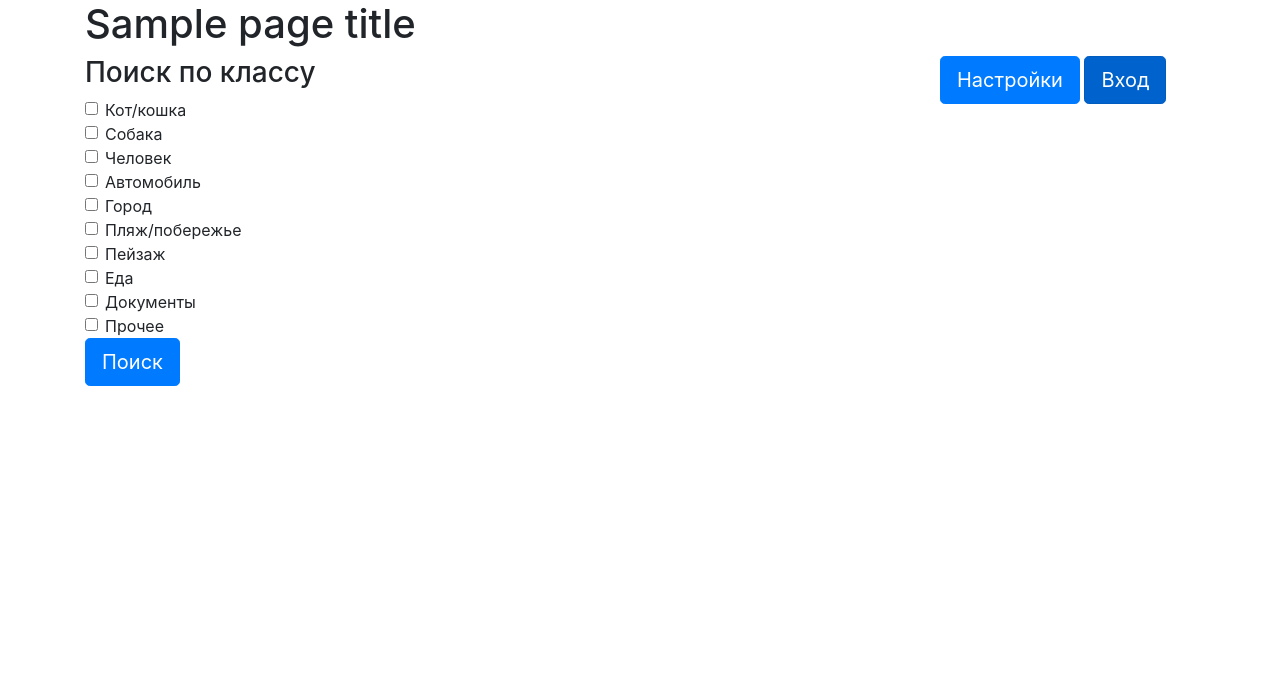
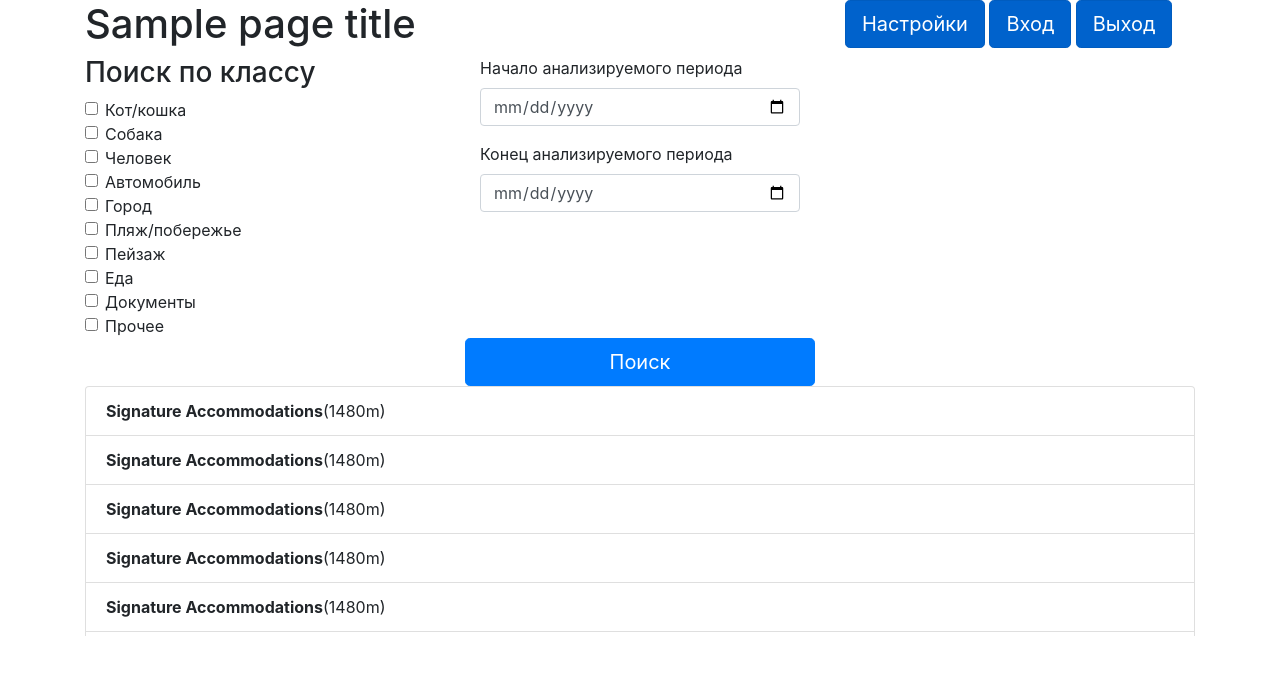
Before and after one commit to VarlamovGeorge/LP_PhotoAnalyzer, a Flask app: template webapp/webapp/templates/index.html in a window 1280 px wide. Shown: the top 680 px of the page. Run offline with Flask 2, Linux system fonts and the light colour scheme; the template is opened without the code that fills it: most values are stand-ins (such as "Sample title", 1, 10 or a date in 2020); parts of the project's set-up code (start-up, migrations or seed data) failed here and were passed over; some libraries are stand-ins or nearby versions.

Commit message:
На главной странице добавлены поля ввода периода создания фотографии; добавлена страница с настройками

```diff
--- a/webapp/webapp/__init__.py
+++ b/webapp/webapp/__init__.py
@@ -56,8 +56,17 @@ def create_app():
     @app.route('/search', methods=['POST'])
     def search():
         selected_classes = request.form.getlist('class')
-        print(selected_classes)
+        selected_start_date = request.form.get('start_date')
+        selected_end_date = request.form.get('end_date')
+        print(selected_classes, selected_start_date, selected_end_date)
         return redirect(url_for('index'))
+
+    @app.route('/settings')
+    def settings():
+        if not current_user.is_authenticated:
+            return redirect(url_for('login'))
+        title = 'Настройки системы'
+        return render_template('settings.html', page_title=title)
 
     return app
 
--- a/webapp/webapp/templates/index.html
+++ b/webapp/webapp/templates/index.html
@@ -12,10 +12,18 @@
   </head>
   <body>
     <div class='container'>
+      <div class='row'>
+        <div class='col-8'>
           <h1>{{ page_title }}</h1>
+        </div>
+        <div class='col-4'>
+          <a href="{{ url_for('settings') }}" class="btn btn-primary btn-lg active" role="button" aria-pressed="true">Настройки</a>
+          <a href="{{ url_for('login') }}" class="btn btn-primary btn-lg active" role="button" aria-pressed="true">Вход</a>
+          <a href="{{ url_for('logout') }}" class="btn btn-primary btn-lg active" role="button" aria-pressed="true">Выход</a>
+        </div>
+      </div>
+
       <div class='row'>
-      <div class='col'>
-        <form action="{{ url_for('search') }}" method="post">
         {% with messages = get_flashed_messages() %}
           {% if messages %}
             <div class="alert alert-warning" role="alert">
@@ -25,6 +33,13 @@
             </div>
           {% endif %}
         {% endwith %}
+      </div>
+
+      <form action="{{ url_for('search') }}" method="post">
+      <div class='row'>
+        <div class='col'>
+
+
           <h3>Поиск по классу</h3>
           <div class="form-check">
             <input class="form-check-input" name='class' type="checkbox" value="cats" id="defaultCheck1">
@@ -86,21 +101,89 @@
             Прочее
             </label>
           </div>
-        <button type="submit" class="btn btn-primary btn-lg">Поиск</button>
-        </form>
+
         </div>
+
+        <div class='col'>
+          <div class="container">
+              <div class="form-group">
+                <label >Начало анализируемого периода</label>
+                <input type="date" name="start_date" max="3000-12-31" min="2000-01-01" class="form-control">
+              </div>
+              <div class="form-group">
+                <label >Конец анализируемого периода</label>
+                <input type="date" name="end_date" min="2000-01-01" max="3000-12-31" class="form-control">
+              </div>
+          </div>
+        </div>
+
         <div class='col'>
 
         </div>
-      <div class='col'>
+      </div>
+
+
+      <div class='row'>
+        <div class='col-4'>
 
         </div>
-      <div class='col'>
-        <button type="button" class="btn btn-primary btn-lg">Настройки</button>
-        <a href="/login" class="btn btn-primary btn-lg active" role="button" aria-pressed="true">Вход</a>
+        <div class='col-4'>
+          <button type="submit" class="btn btn-primary btn-lg btn-block">Поиск</button>
         </div>
+        <div class='col-4'>
+
         </div>
+      </div> <!-- row -->
+
+      <div class='row-12'>
+         <ul class="list-group" style="height: 250px; overflow-y: scroll;">
+            <li class="list-group-item"><strong>Signature
+                Accommodations</strong>(1480m)
+            </li>
+            <li class="list-group-item"><strong>Signature
+                Accommodations</strong>(1480m)
+            </li>
+            <li class="list-group-item"><strong>Signature
+                Accommodations</strong>(1480m)
+            </li>
+            <li class="list-group-item"><strong>Signature
+                Accommodations</strong>(1480m)
+            </li>
+            <li class="list-group-item"><strong>Signature
+                Accommodations</strong>(1480m)
+            </li>
+            <li class="list-group-item"><strong>Signature
+                Accommodations</strong>(1480m)
+            </li>
+            <li class="list-group-item"><strong>Signature
+                Accommodations</strong>(1480m)
+            </li>
+            <li class="list-group-item"><strong>Signature
+                Accommodations</strong>(1480m)
+            </li>
+            <li class="list-group-item"><strong>Signature
+                Accommodations</strong>(1480m)
+            </li>
+            <li class="list-group-item"><strong>Signature
+                Accommodations</strong>(1480m)
+            </li>
+            <li class="list-group-item"><strong>Signature
+                Accommodations</strong>(1480m)
+            </li>
+            <li class="list-group-item"><strong>Signature
+                Accommodations</strong>(1480m)
+            </li>
+            <li class="list-group-item"><strong>Signature
+                Accommodations</strong>(1480m)
+            </li>
+            <li class="list-group-item"><strong>Signature
+                Accommodations</strong>(1480m)
+            </li>
+        </ul>
       </div>
+
+      </form>
+    </div> <!--Container -->
 
     <!-- Optional JavaScript -->
     <!-- jQuery first, then Popper.js, then Bootstrap JS -->
```
Also changed, not shown: webapp/webapp/templates/settings.html (added, +32 -0 lines). Lines whose indentation alone changed are shown as unchanged.
